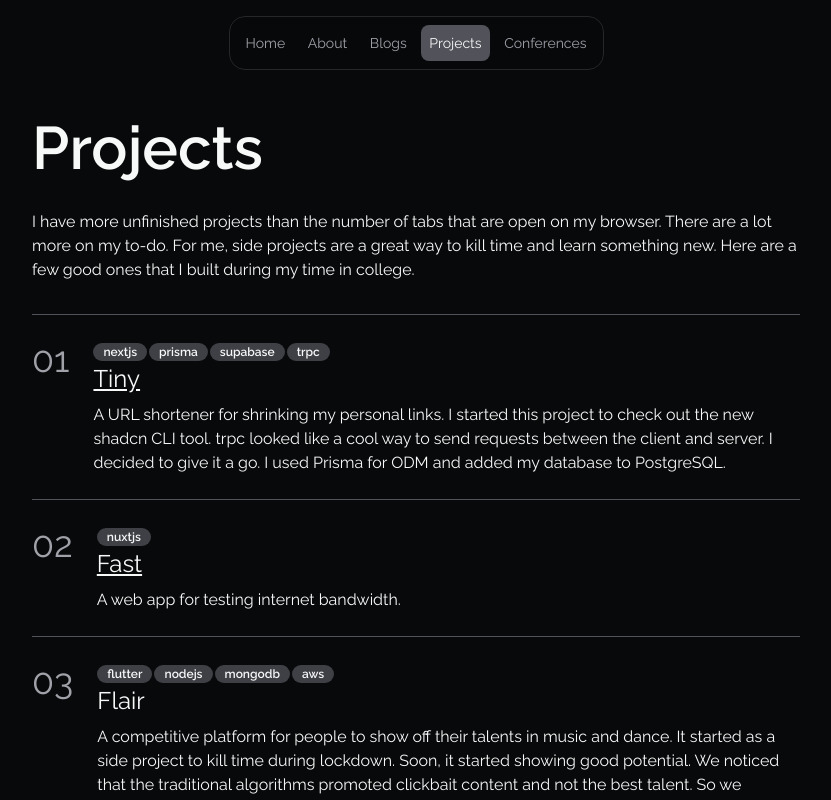
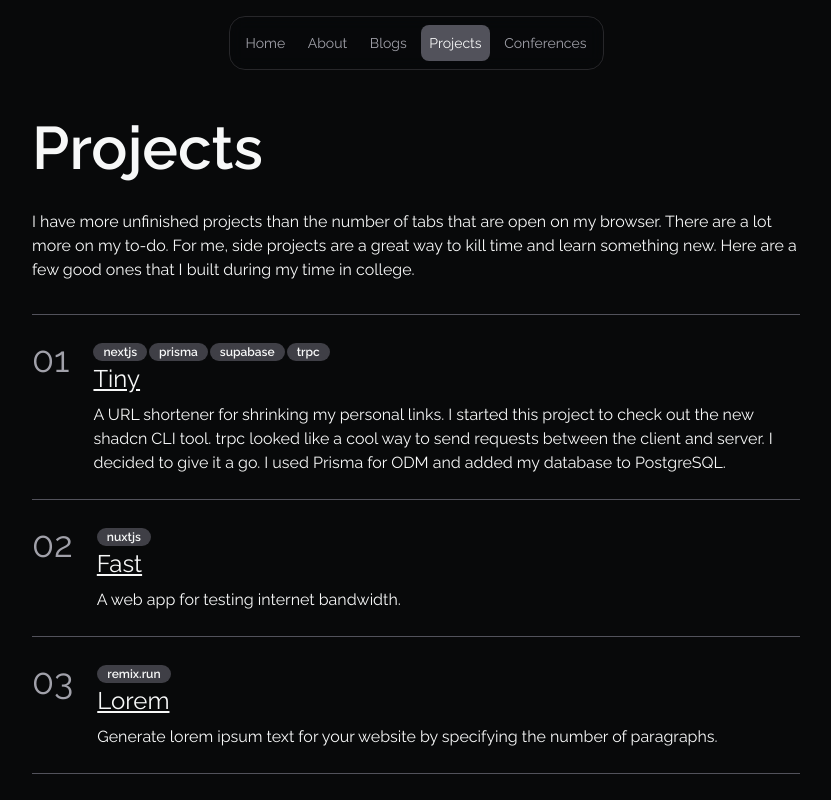
Before and after one commit to AbhayVAshokan/abhay.app, a Next.js app: page /projects in a window 1280 px wide. Shown: the top 800 px of the page, without its empty margins (224-1055 px from the left). Built offline with nearby package versions, Linux system fonts and the light colour scheme.

Commit message:
Added lorem project

```diff
--- a/app/projects/page.tsx
+++ b/app/projects/page.tsx
@@ -15,8 +15,15 @@ const PROJECTS = [
     prefix: ["nuxtjs"],
     link: "https://fast.abhay.app",
     target: "_blank",
+    summary: "A web app for testing internet bandwidth.",
+  },
+  {
+    title: "Lorem",
+    prefix: ["remix.run"],
+    link: "https://lorem.abhay.app",
+    target: "_blank",
     summary:
-      "A web app for testing internet bandwidth.",
+      "Generate lorem ipsum text for your website by specifying the number of paragraphs.",
   },
   {
     title: "Flair",
```
